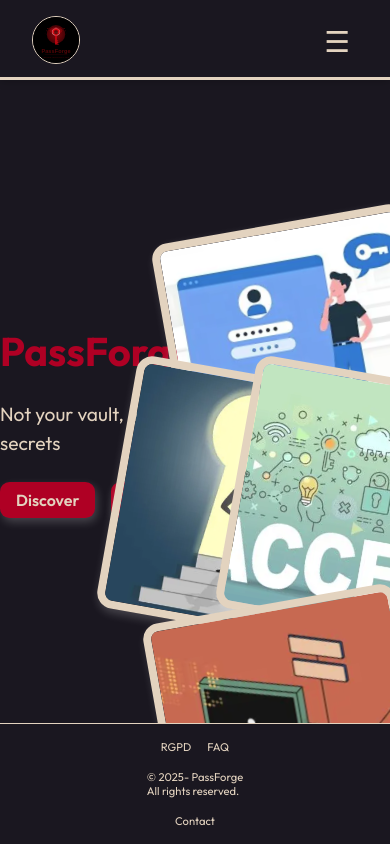
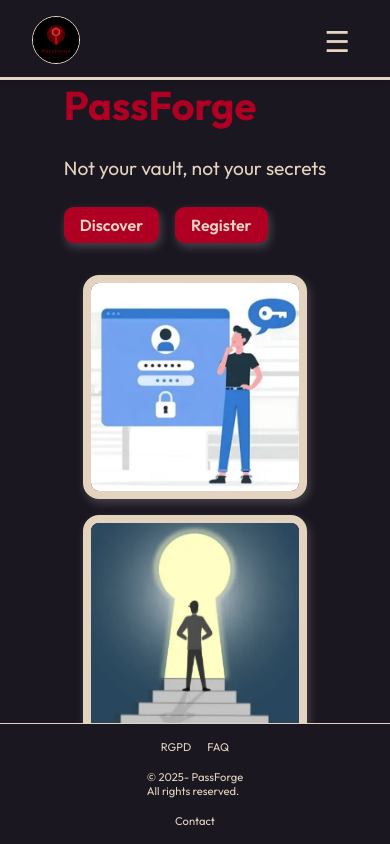
Before and after one commit to PassForgeTHP/React_Passforge, a React (Vite) app: page / in a window 390 px wide. Built offline with nearby package versions, Linux system fonts and the light colour scheme.

Commit message:
correcting home mobile css

```diff
--- a/src/pages/Home.jsx
+++ b/src/pages/Home.jsx
@@ -21,8 +21,8 @@ function Home() {
       <div className="img-container-home">
         <img src={img1} alt="image 1" />
         <img src={img2} alt="image 2" />
+        <img src={img4} alt="image 4" />
         <img src={img3} alt="image 3" />
-        <img src={img4} alt="image 4" />
       </div>
     </section>
   );
--- a/src/styles/home.css
+++ b/src/styles/home.css
@@ -1,6 +1,6 @@
 .home-container {
   display: flex;
-  justify-content: space-around;
+  justify-content: space-evenly;
   align-items: center;
   height: 100vh;
   width: 100%;
@@ -50,37 +50,38 @@
 
 .img-container-home img {
   position: absolute;
-  width: 16rem;
-  height: 16rem;
+  width: 14rem;
+  height: 14rem;
   object-fit: cover;
   border-radius: 1rem;
   box-shadow: 2px 4px 10px var(--shadow-light);
   border: 0.5rem solid var(--light);
   transition: transform 0.3s;
   margin-top: 5rem;
+  margin-bottom: 5rem;
 }
 
 .img-container-home img:nth-child(1) {
-  top: 20%;
+  top: 10%;
   left: 50%;
   transform: translate(-50%, -50%) rotate(-10deg);
 }
 
 .img-container-home img:nth-child(2) {
-  top: 50%;
-  left: 20%;
+  top: 40%;
+  left: 25%;
   transform: translate(-50%, -50%) rotate(10deg);
 }
 
 .img-container-home img:nth-child(3) {
-  top: 50%;
-  left: 85%;
+  top: 30%;
+  left: 75%;
   transform: translate(-50%, -50%) rotate(10deg);
 }
 
 .img-container-home img:nth-child(4) {
-  top: 95%;
-  left: 45%;
+  top: 60%;
+  left: 50%;
   transform: translate(-50%, -50%) rotate(-10deg);
 }
 
--- a/src/styles/responsives.css
+++ b/src/styles/responsives.css
@@ -52,5 +52,57 @@
   }
 }
 
-@media screen and (max-width: 1400px) {
+@media screen and (min-width: 1201px) and (max-width: 1500px) {
+  .img-container-home img {
+    width: 13rem;
+    height: 13rem;
+  }
 }
+
+@media screen and (min-width: 1014px) and (max-width: 1200px) {
+  .home-container {
+    flex-direction: column;
+  }
+
+  .img-container-home {
+    display: flex;
+    justify-content: center;
+    align-items: center;
+  }
+  .img-container-home img {
+    width: 11rem;
+    height: 11rem;
+  }
+}
+
+@media screen and (min-width: 320px) and (max-width: 828px) {
+  .home-container {
+    flex-direction: column;
+    margin-top: 5rem;
+    gap: 2rem;
+    /* height: auto; */
+    padding-bottom: 5rem;
+    overflow-y: visible !important;
+  }
+
+  .img-container-home {
+    position: static !important;
+    width: 100% !important;
+    height: auto !important;
+    display: flex !important;
+    flex-direction: column !important;
+    align-items: center !important;
+    justify-content: center !important;
+    gap: 1rem !important;
+    padding: 0 1rem;
+  }
+
+  .img-container-home img {
+    position: static !important;
+    width: 14rem !important;
+    height: 14rem !important;
+    margin: 0 !important;
+    transform: none !important;
+    box-shadow: 2px 4px 10px var(--shadow-light) !important;
+  }
+}
```
